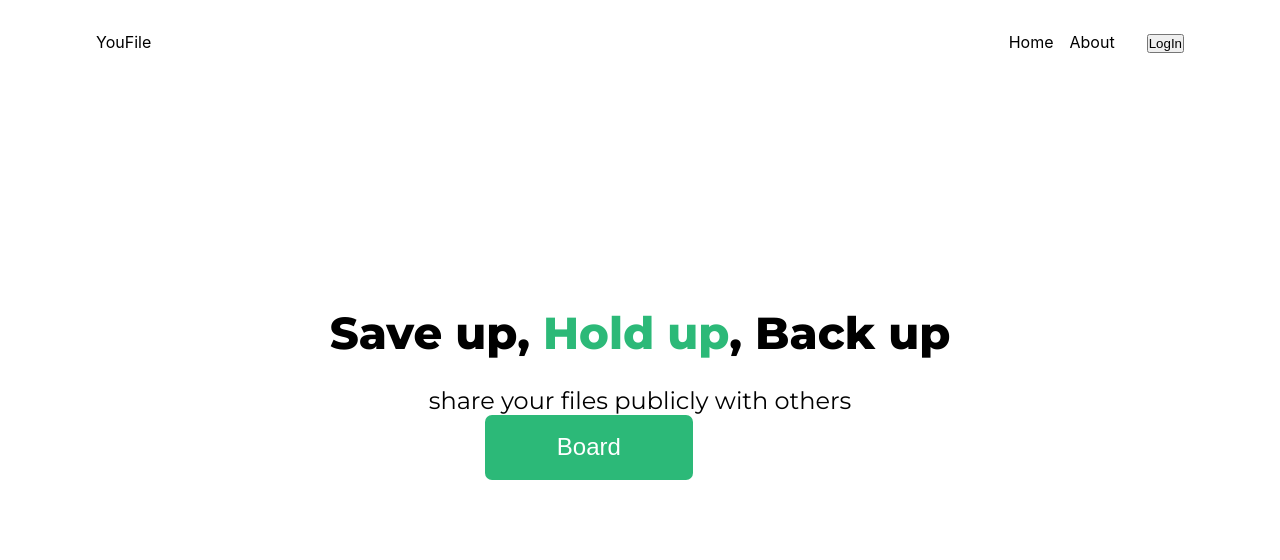
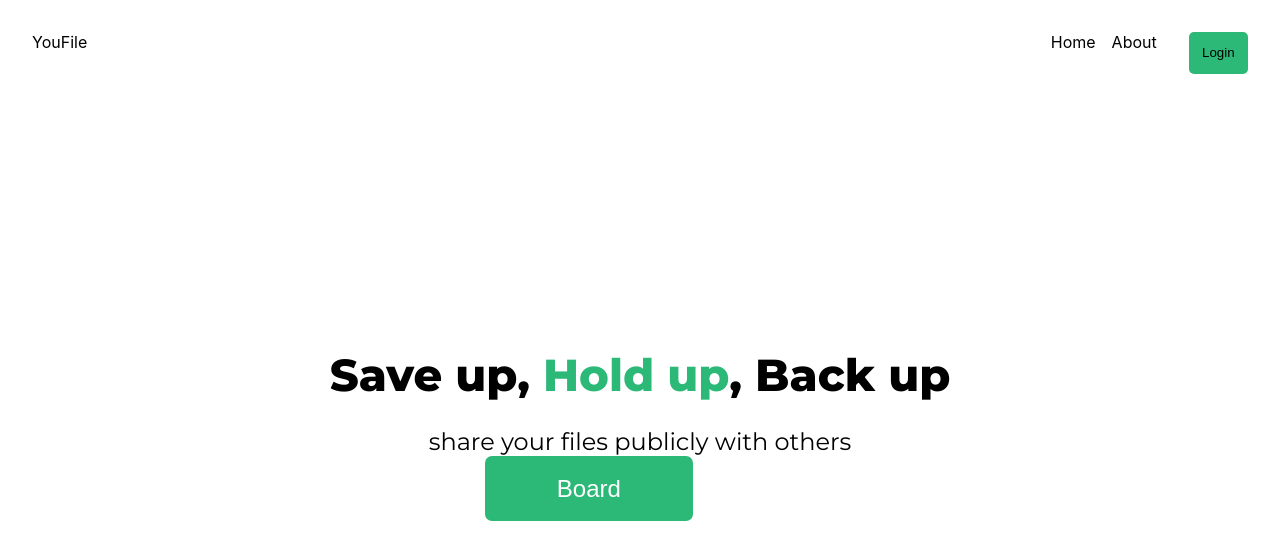
Before and after one commit to yhoungdev/YouFile, a React (Create React App) app: page / in a window 1280 px wide. Shown: the top 560 px of the page. Built offline with nearby package versions, Linux system fonts and the light colour scheme.

Commit message:
moving further with user authentication

```diff
--- a/src/components/body/body.css
+++ b/src/components/body/body.css
@@ -1,3 +1,7 @@
+:root {
+    --primary:#2CB978;
+}
+
 /* for mobile screen */
 .middle {
     display: flex;
--- a/src/components/body/body.jsx
+++ b/src/components/body/body.jsx
@@ -1,7 +1,9 @@
 import React from 'react'
 import "./body.css"
 import {Link} from 'react-router-dom'
+import {useAuth0} from '@auth0/auth0-react'
 function Body() {
+    const {loginWithRedirect}=useAuth0()
     return (
         <div className='middle'>
            <div className="inside">
@@ -10,7 +12,8 @@ function Body() {
                 <p>share your files publicly with others </p>
 
                 <button className='btn'> <Link to='/board'>Board</Link> </button>
-           </div>
+
+</div>
         </div>
     )
 }
--- /dev/null
+++ b/src/components/button/button.css
@@ -0,0 +1,3 @@
+.general_btn {
+    color: red;
+}
--- /dev/null
+++ b/src/components/button/button.jsx
@@ -0,0 +1,13 @@
+import React from 'react'
+import './button.css'
+function Button(props) {
+    return (
+        <>
+            <button className="general_btn" >
+                {props.name}
+            </button>
+        </>
+    )
+}
+
+export default Button
--- a/src/components/header/header.css
+++ b/src/components/header/header.css
@@ -2,12 +2,17 @@ header {
     display: flex;
     justify-content: space-between;
 
-    position: fixed;
-    left: 0%;
-    right: 0%;
-    top: 0;
-    padding: 2em 6em;
 
+
+}
+
+.auth {
+    padding: 1em;
+    background-color: var(--primary);
+    outline: none;
+    border: none;
+    border-radius: 5px;
+    cursor: pointer;
 
 }
 
--- a/src/components/header/header.jsx
+++ b/src/components/header/header.jsx
@@ -2,9 +2,12 @@
  import './header.css'
  import {FaBars} from 'react-icons/fa'
  import LoginButton from '../../screen/landing/button'
+ import { useAuth0 } from "@auth0/auth0-react";
+ import {Link} from 'react-router-dom'
 
  function Header(props) {
      const [open,setOpen]=useState(0)
+     const {loginWithRedirect}=useAuth0();
      return (
          <div>
              <header>
@@ -21,7 +24,9 @@
                      </ul>
 
                      <span>
-                        <LoginButton/>
+
+                        <button className='auth' onClick={()=>loginWithRedirect(0)}>Login</button>
+
                      </span>
 
 
@@ -44,7 +49,7 @@
                      </ul>
 
                      <span>
-                     <button>Login</button>
+                     <button className='btn'> <Link to='/board'>Board</Link> </button>
                      </span>
 
                  </nav>
--- a/src/index.js
+++ b/src/index.js
@@ -7,24 +7,21 @@ import reportWebVitals from './reportWebVitals';
 import {Auth0Provider} from '@auth0/auth0-react';
 
 ReactDOM.render(
-  <Auth0Provider
-  domain="dev-t796fd3h.us.auth0.com"
-  clientId="8cPbx9NlC18sg0h6jDcSlTMH5D9QyCg2"
-  redirectUri={window.location.origin}
-  >
+
   <React.StrictMode>
+      <Auth0Provider
+      domain="dev-t796fd3h.us.auth0.com"
+      clientId="8cPbx9NlC18sg0h6jDcSlTMH5D9QyCg2"
+      redirectUri={window.location.origin}
+      >
     <App />
+
+    </Auth0Provider>
+
   </React.StrictMode>
-  </Auth0Provider>,
+ ,
   document.getElementById('root')
 );
 
-// If you want your app to work offline and load faster, you can change
-// unregister() to register() below. Note this comes with some pitfalls.
-// Learn more about service workers: https://cra.link/PWA
 serviceWorkerRegistration.register();
-
-// If you want to start measuring performance in your app, pass a function
-// to log results (for example: reportWebVitals(console.log))
-// or send to an analytics endpoint. Learn more: https://bit.ly/CRA-vitals
 reportWebVitals();
--- a/src/screen/Board/bord.jsx
+++ b/src/screen/Board/bord.jsx
@@ -8,24 +8,36 @@ import Upload from '../upload/upload';
 import Image from '../images/images';
 import Doc from '../pdf/doc';
 import {FaFolder} from 'react-icons/fa'
-
+import {useAuth0} from '@auth0/auth0-react'
+import Offline from '../offline/offline';
 
 
 
 function Board() {
+    const {logout,user, isLoading, isAuthenticated} =useAuth0()
+
+        if(isLoading) {
+
+           return  <div>offline</div>
+
+        }
+
     return (
+      isAuthenticated && (
+
         <>
 
         <Router>
             {/* sidebar */}
 
             <div className="board">
+
                 {/* for the sidebar */}
                 <div className="sidebar">
                         {/* logged in user */}
                         <div className="inSidebar">
                         <div className="user">
-                            Obiabo
+                        <img src={user.picture} alt="user profile picture " />
                     </div>
 
                         {/* folders */}
@@ -51,7 +63,7 @@ function Board() {
 
                     {/* log out */}
                     <span>
-                            <h5>Logout</h5>
+                        <h5 onClick={()=>logout({returnTo:window.origin})}>Logout</h5>
                     </span>
                         </div>
 
@@ -95,6 +107,7 @@ function Board() {
 
     </>
       )
+    )
 }
 
 export default Board
--- /dev/null
+++ b/src/screen/offline/offline.jsx
@@ -0,0 +1,15 @@
+import React from 'react'
+
+function Offline() {
+    return (
+        <div>
+            <div className="Offline-container">
+                <div>
+                    you need to be loged in to first
+                </div>
+            </div>
+        </div>
+    )
+}
+
+export default Offline
--- a/src/screen/upload/upload.jsx
+++ b/src/screen/upload/upload.jsx
@@ -2,7 +2,7 @@ import React,{useState} from 'react'
 import {FaUpload} from 'react-icons/fa';
 import upload from '../assets/upload.png'
 import './upload.css'
-
+import Button from '../../components/button/button';
 function Upload() {
     const [msg, setMsg]=useState('')
     const [disable,setDisable]=useState('true')
@@ -35,7 +35,8 @@ function Upload() {
                             </p>
 
                         </div>
-                        <button>Upload</button>
+
+                        <button disabled='true' > Upload </button>
 
                     </form>
                 </div>
```
Also changed, not shown: src/screen/offline/offline.css (added). Lines whose indentation alone changed are shown as unchanged.
